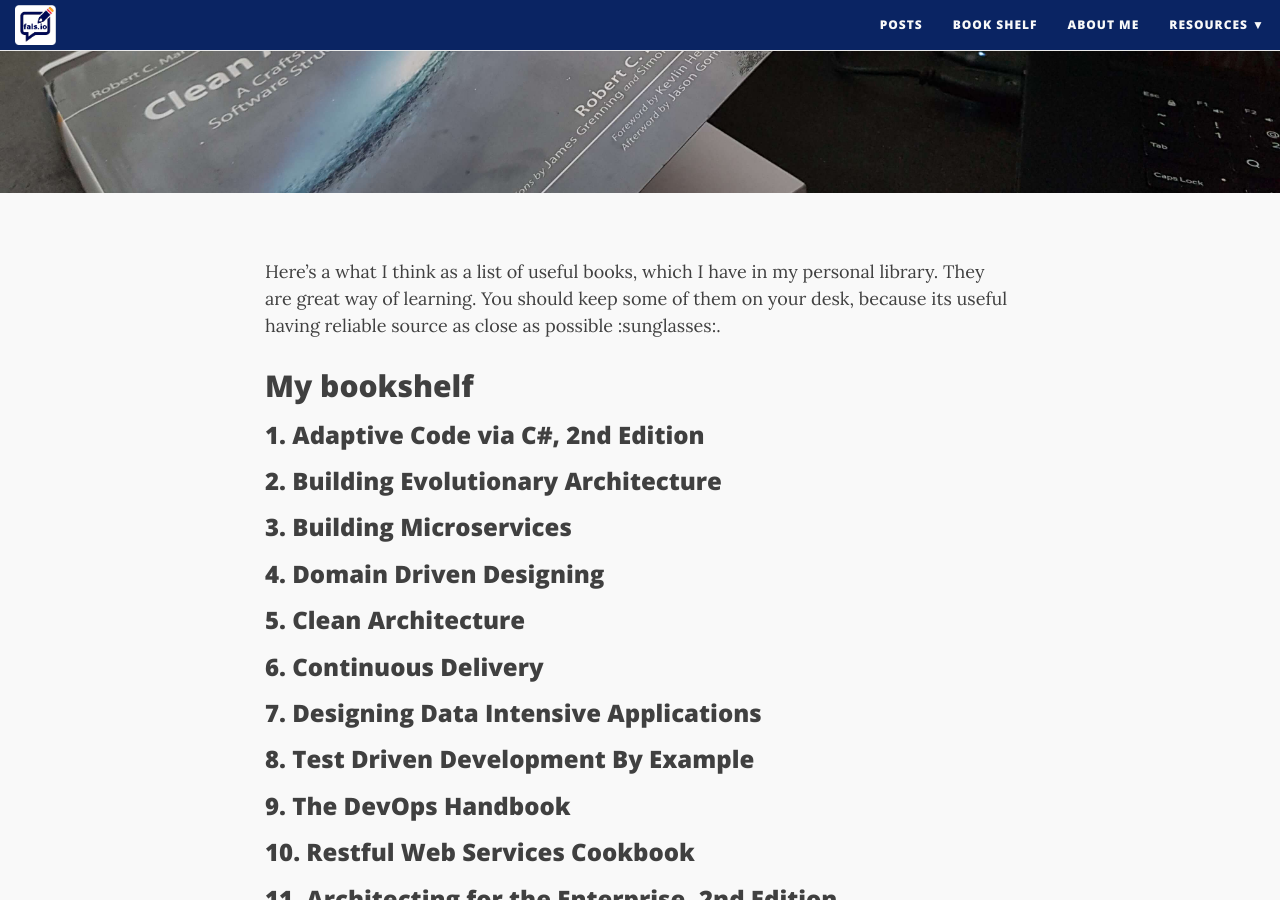
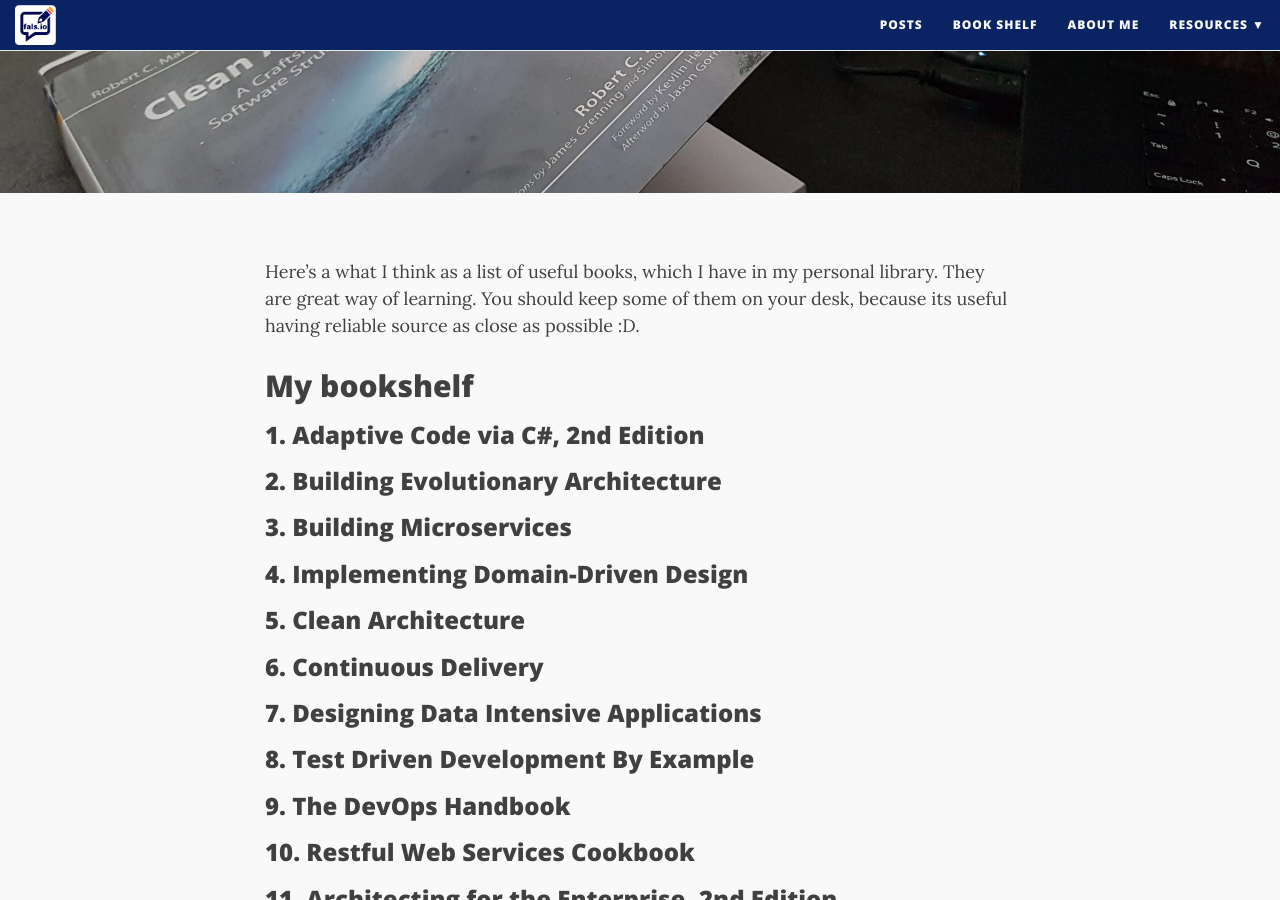
Before and after one commit to fals/fals.github.io, a Jekyll site: the page built from bookshelf.md, in a window 1280 px wide and 900 px high, scrolled down 350 px. Built offline with Jekyll 4.4.1, drawn with Linux system fonts in a browser that asks for light colours; nearby versions of some CDN libraries.

Commit message:
fixing bookshelf page

```diff
--- a/bookshelf.md
+++ b/bookshelf.md
@@ -5,7 +5,7 @@ subtitle: The books I've read recently
 bigimg: /img/about-me-image.jpg
 ---
 
-Here's a what I think as a list of useful books, which I have in my personal library. They are great way of learning. You should keep some of them on your desk, because its useful having reliable source as close as possible :sunglasses:.
+Here's a what I think as a list of useful books, which I have in my personal library. They are great way of learning. You should keep some of them on your desk, because its useful having reliable source as close as possible :D.
 
 ## My bookshelf
 
@@ -15,7 +15,7 @@ Here's a what I think as a list of useful books, which I have in my personal lib
 
 ### 3. Building Microservices
 
-### 4. Domain Driven Designing
+### 4. Implementing Domain-Driven Design
 
 ### 5. Clean Architecture
 
```
